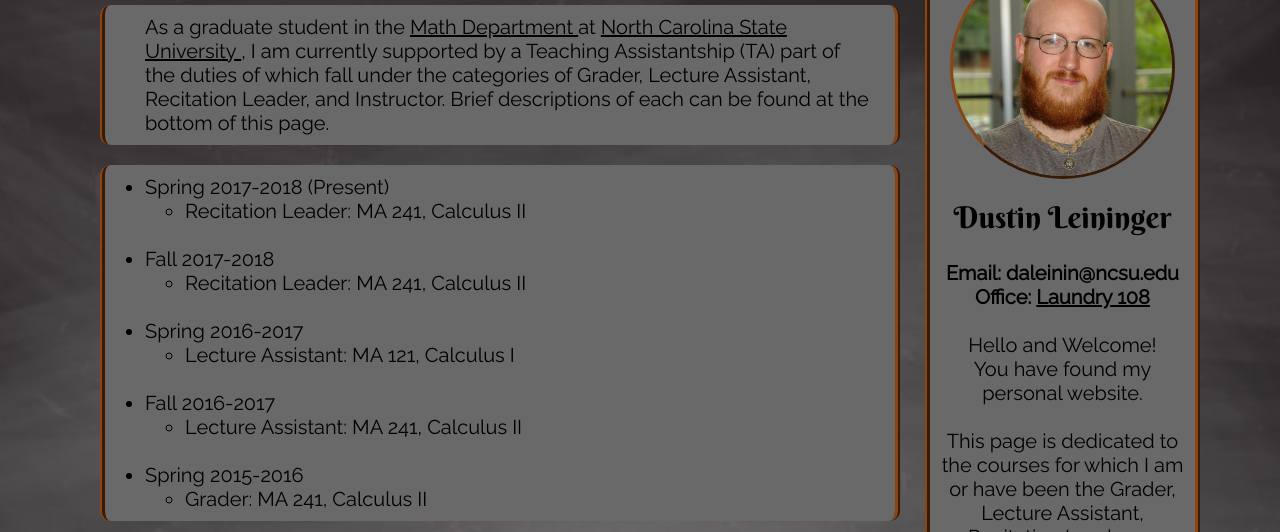
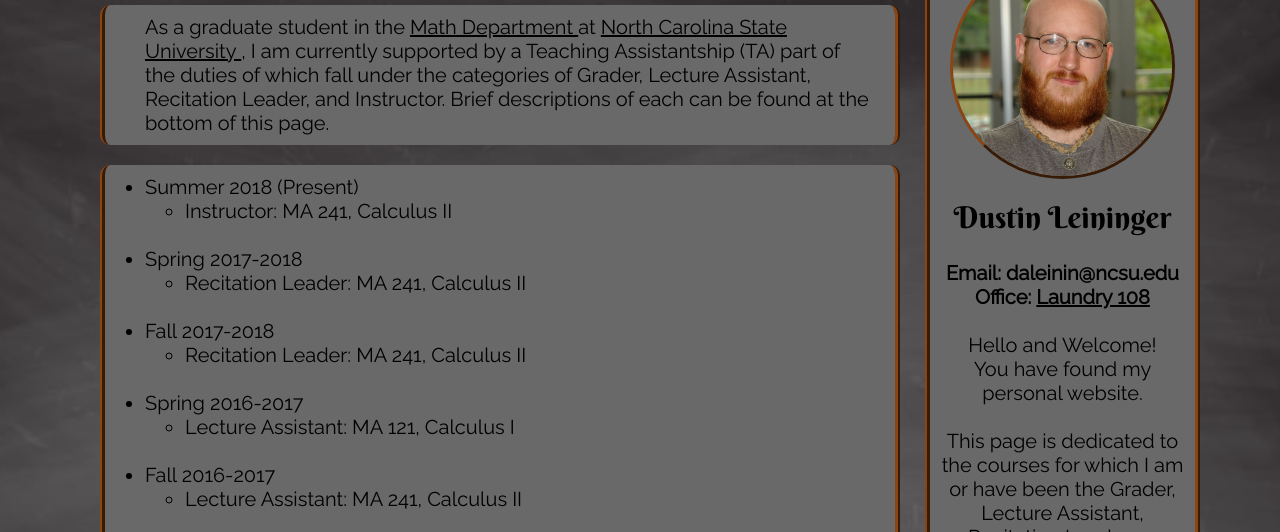
Before and after one commit to daleinin/daleinin.github.io, a plain HTML site: page daleinin_Teaching.html in a window 1280 px wide. Shown: the part 254-786 px from the top of the page. Drawn offline with Linux system fonts and the light colour scheme.

Commit message:
Update daleinin_Teaching.html

```diff
--- a/daleinin_Teaching.html
+++ b/daleinin_Teaching.html
@@ -100,7 +100,13 @@
     <div>
       <ul class="hom_mainp">
 
-	<li> Spring 2017-2018 (Present) </li>
+	<li> Summer 2018 (Present) </li>
+	<ul>
+	  <li> Instructor:<a href="http://catalog.ncsu.edu/undergraduate/coursedescriptions/ma/" target="blank" class="sidebar_link"> MA 241, Calculus II </a> </li>
+	</ul>
+	<br>
+
+	<li> Spring 2017-2018 </li>
 	<ul>
 	  <li> Recitation Leader:<a href="http://catalog.ncsu.edu/undergraduate/coursedescriptions/ma/" target="blank" class="sidebar_link"> MA 241, Calculus II </a> </li>
 	</ul>
```
